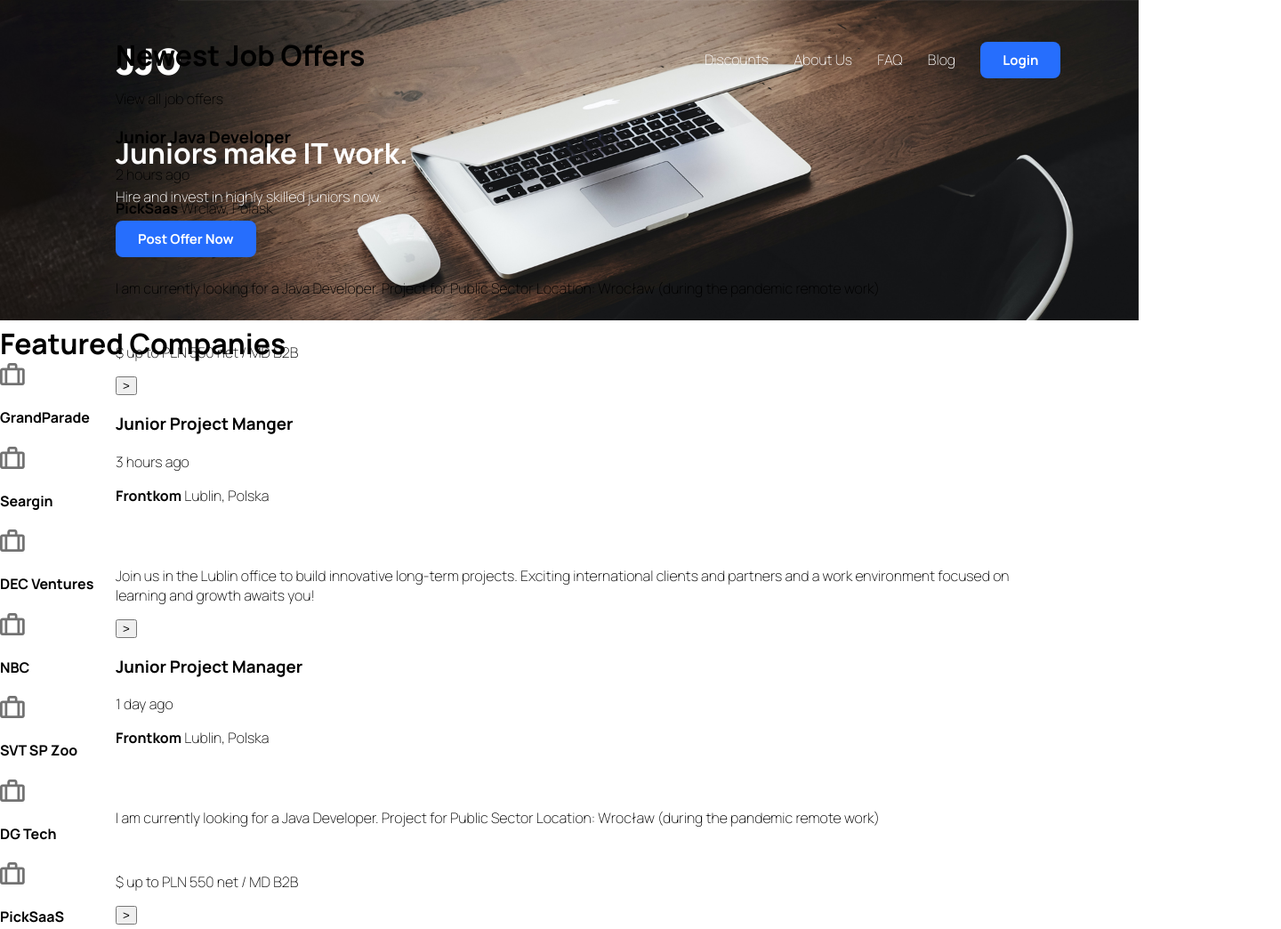
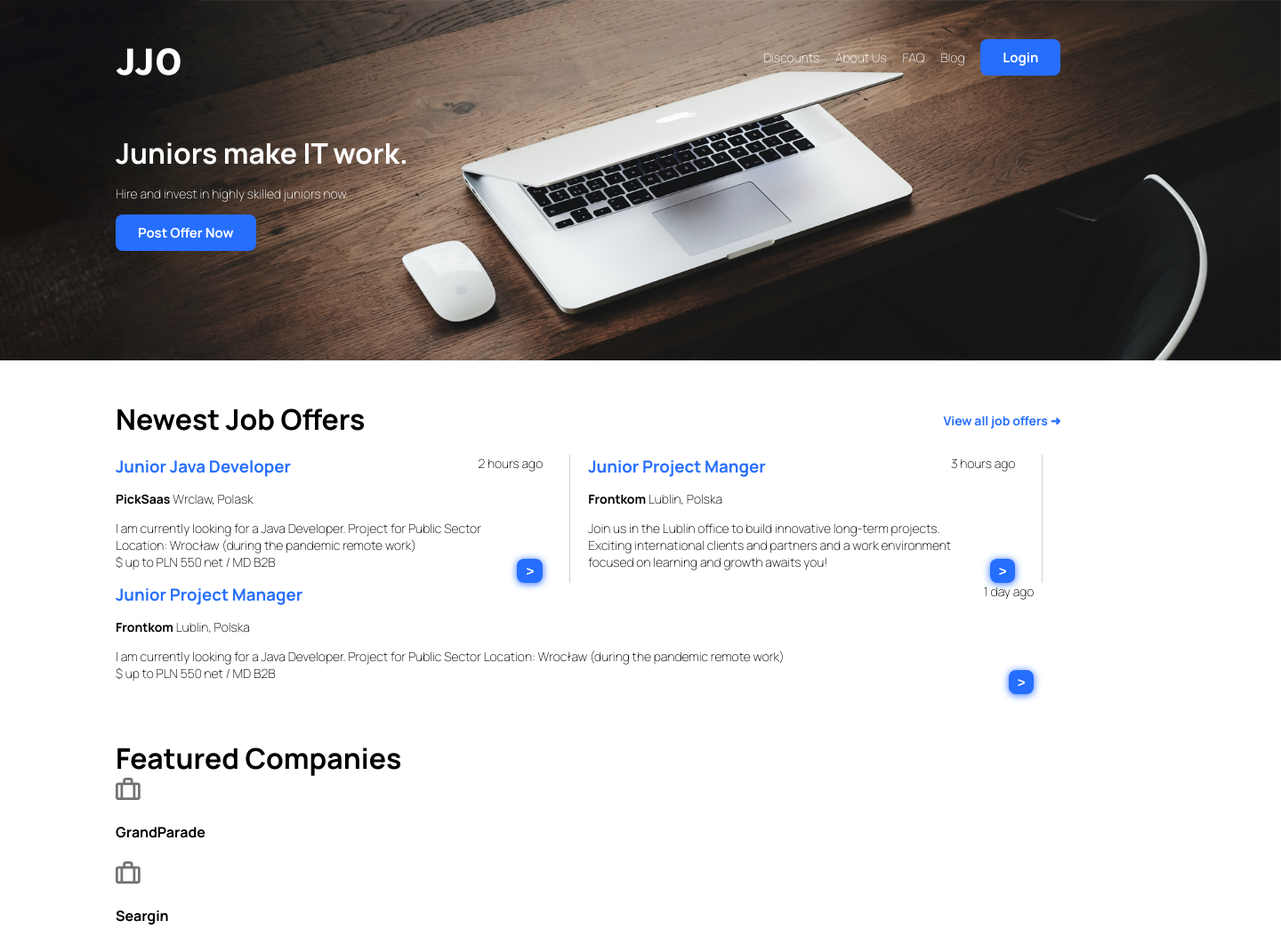
Before and after one commit to MK-Codecademy/Richard-Convery-JJO-Front-End-Coding-Challenge, a plain HTML site: page Index.html in a window 1280 px wide. Shown: the top 1044 px of the page at 89% size, 1440 px wide, since content can reach past the window. Drawn offline with Linux system fonts and the light colour scheme.

Commit message:
Newest job offers styling complete

```diff
--- a/Index.html
+++ b/Index.html
@@ -40,46 +40,59 @@
 </div>
 <!-- Job offers -->
 <div class="job-offers-container">
+    <div class="job-offers-top">
     <div class="job-offers">
         <h1>Newest Job Offers</h1>
-        <p class="link">View all job offers</p>
+        <p class="all-jobs">View all job offers ➜</p>
+        <br>
+        <br>
+    </div>
         <!-- List of job offers -->
         <div class="job-list">
             <div class="job">
+                <div class="job-top">
                     <h3>Junior Java Developer</h3>
+                    <div class="time-since-post-container">
                         <p class="time-since-post">2 hours ago</p>
+                    </div>
+                </div>
                 <p><strong>PickSaas</strong> Wrclaw, Polask</p>
-                <br>
-                <br>
-                <p>I am currently looking for a Java Developer. Project for Public Sector Location: Wrocław (during the pandemic remote work)</p>
-                <br>
-                <p>$ up to PLN 550 net / MD B2B</p>
+                <p>I am currently looking for a Java Developer. Project for Public Sector Location: Wrocław (during the pandemic remote work) <br>
+                $ up to PLN 550 net / MD B2B</p>
                 <button>></button>
             </div>
+            <div class="job-border1"></div>
+            <div class="job-border2"></div>
             <div class="job">
+                <div class="job-top">
                     <h3>Junior Project Manger</h3>
+                    <div class="time-since-post-container">
                         <p class="time-since-post">3 hours ago</p>
+                    </div>
+                </div>
                 <p><strong>Frontkom</strong> Lublin, Polska</p>
-                <br>
-                <br>
+
                 <p>Join us in the Lublin office to build innovative long-term projects. Exciting international clients and partners and a work environment focused on learning and growth awaits you!</p>
                 <button>></button>
             </div>
+            <div class="job-border1"></div>
+            <div class="job-border2"></div>
             <div class="job">
+                <div class="job-top">
                     <h3>Junior Project Manager</h3>
+                    <div class="time-since-post-container">
                         <p class="time-since-post">1 day ago</p>
+                    </div>
+                </div>
                 <p><strong>Frontkom</strong> Lublin, Polska</p>
-                <br>
-                <br>
-                <p>I am currently looking for a Java Developer. Project for Public Sector Location: Wrocław (during the pandemic remote work)</p>
-                <br>
-                <p>$ up to PLN 550 net / MD B2B</p>
+                <p>I am currently looking for a Java Developer. Project for Public Sector Location: Wrocław (during the pandemic remote work) <br> $ up to PLN 550 net / MD B2B</p>
                 <button>></button>
             </div>
         </div>
     </div>
 </div>
 <!-- featured companies -->
+<div class="featured-container">
     <div class="featured">
         <h1>Featured Companies</h1>
         <div class="companies">
@@ -118,6 +131,7 @@
             <button btn-round>></button>
         </div>
     </div>
+</div>
 <!-- newsletter sign up -->
 <div class="newsletter">
     <img id="newsletter-image" src="Resources/images/Newsletter-image.png" alt="Sign up to get the latest jobs">
--- a/Resources/CSS/style.css
+++ b/Resources/CSS/style.css
@@ -4,6 +4,9 @@ html, body {
     }
 h1, h2, h3, h4, p, nav, .btn  {
     font-family: 'Manrope', sans-serif;
+}
+p {
+    font-size: 14px;
 }
 .sans {
     font-family: 'Source Sans Pro', sans-serif;
@@ -16,21 +19,26 @@ h1 {
 h2 {
     display: block;
 }
-.JJO {
-    padding-bottom: 25px;
+h3 {
+    color: #276FFB;
+    line-height: normal;
+    display: inline;
 }
 #hero-image {
-    width: 100%;
+    min-height: 405px;
+    min-width: 1440px;
+    max-width: 100%;
 }
 #newsletter-image {
     width: 100%;
 }
 nav {
     float: right;
+    font-size: 14px;
 }
 li {
     display: inline;
-    margin-left: 25px;
+    margin-left: 15px;
 }
 .btn {
     background-color: #266EFD;
@@ -52,8 +60,44 @@ li {
     left: 130px;
     width: 83%;
 }
-.job-offers{
-    position: absolute;
+.job-offers-container{
+    position: relative;
+    top: 40px;
+    left: 130px;
+    max-width: 1593.6px;
+    width: 83%;
+    margin-bottom: 50px;
+}
+.job-offers-top {
+    margin-bottom: 10px;
+}
+.job-list {
+    display: inline-flex;
+    justify-content: space-between;
+    width: 100%;
+    flex-wrap: wrap;
+}
+.job {
+    width: 350px;
+    flex-basis: auto; /* default value */
+    flex-grow: 1;
+    margin-right: 30px;
+    position: relative;
+    /* border-left: lawngreen 1px solid; */
+
+}
+.job-border1 {
+    flex-basis: auto;
+    border-right: lightgray 1px solid;
+}
+.job-border2 {
+    width: 20px;
+}
+div p {
+    max-width: 90%;
+}
+.featured-container{
+    position: relative;
     top: 40px;
     left: 130px;
     width: 83%;
@@ -64,3 +108,31 @@ li {
 .top-nav {
     color: white;
 }
+.all-jobs {
+    float: right;
+    color: #276FFB;
+    font-weight: bold;
+}
+.time-since-post {
+    display: inline;
+    text-align: right;
+}
+.time-since-post-container{
+    display: block;
+    text-align: right;
+    float: right;
+}
+button:not(.btn) {
+    float: right;
+    background-color: #266EFD;
+    box-shadow: 0 1px 8px 0 #266EFD;
+    padding: 5px 10px;
+    border-radius: 8px;
+    border-style: none;
+    color: white;
+    font-size: 15px;
+    font-weight: bold;
+    position: absolute;
+    bottom:0;
+    right:0;
+}
```
Lines whose indentation alone changed are shown as unchanged.
